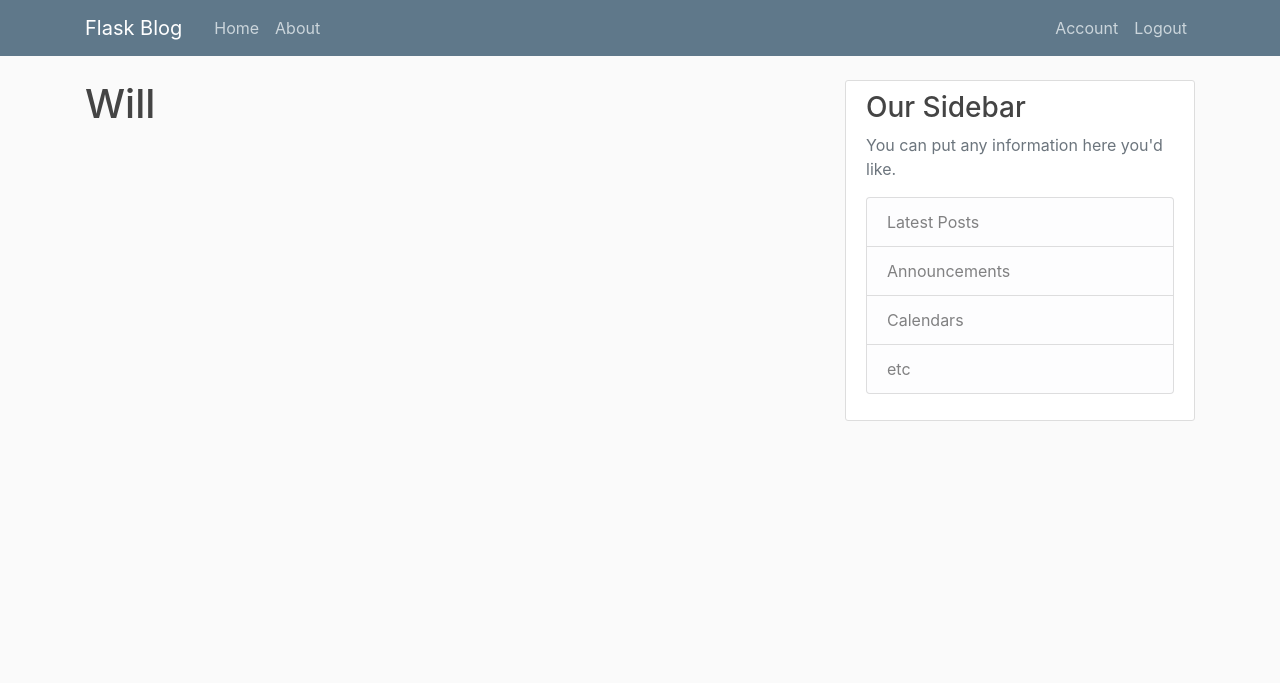
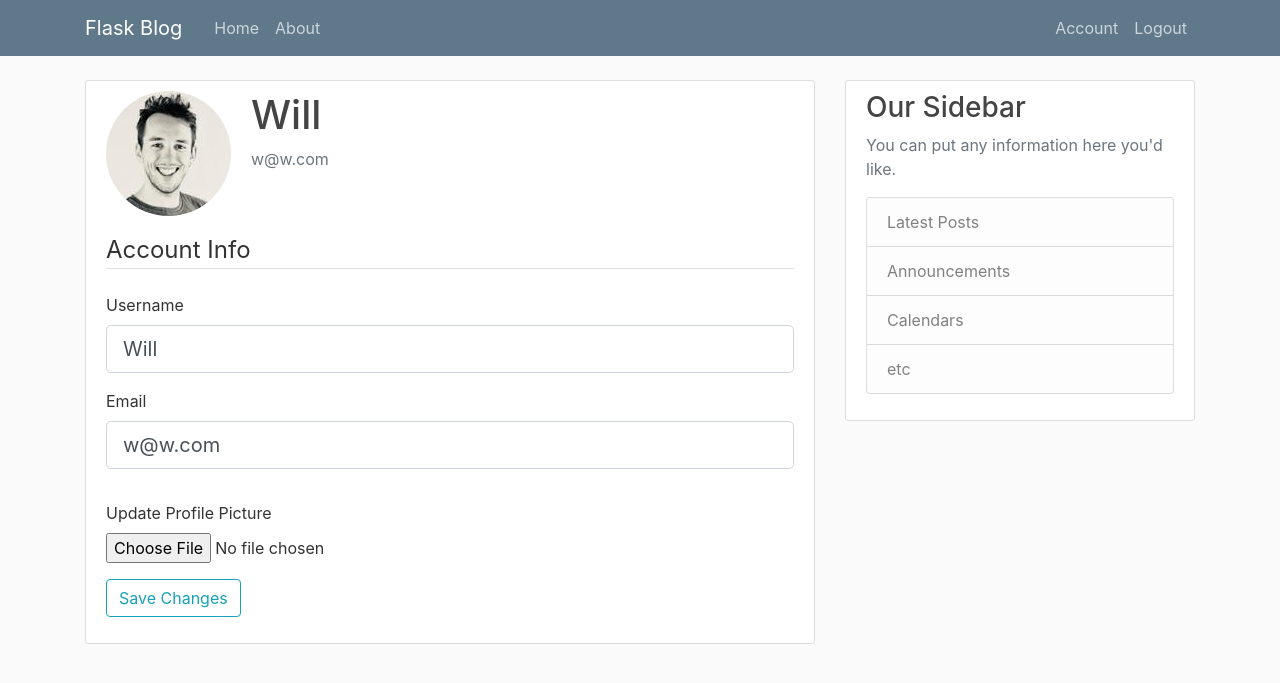
Before and after one commit to wwharton/Flask-Blog, a Flask app: page /account in a window 1280 px wide. Shown: the top 683 px of the page. Run offline with Flask 2, Linux system fonts and the light colour scheme; a user stored in the database is signed in; some libraries are stand-ins or nearby versions.

Commit message:
adds account update / profile picture upload

```diff
--- a/flaskblog/forms.py
+++ b/flaskblog/forms.py
@@ -1,4 +1,6 @@
 from flask_wtf import FlaskForm
+from flask_wtf.file import FileField, FileAllowed
+from flask_login import current_user
 from wtforms import StringField, PasswordField, SubmitField, BooleanField
 from wtforms.validators import DataRequired, Length, Email, EqualTo, ValidationError
 from flaskblog.models import User
@@ -30,3 +32,25 @@ class LoginForm(FlaskForm):
     password = PasswordField('Password', validators=[DataRequired()])
     remember = BooleanField('Remember Me')
     submit = SubmitField('Login')
+
+
+class UpdateAccountForm(FlaskForm):
+    username = StringField('Username',
+                           validators=[DataRequired(), Length(min=2, max=20)])
+    email = StringField('Email',
+                           validators=[DataRequired(), Email()])
+    picture = FileField('Update Profile Picture', validators=[FileAllowed(['jpg', 'png'])])
+    submit = SubmitField('Save Changes')
+
+
+    def validate_username(self, username):
+        if username.data != current_user.username:
+            user = User.query.filter_by(username=username.data).first()
+            if user:
+                raise ValidationError('That username already exists.')
+
+    def validate_email(self, email):
+        if email.data != current_user.email:
+            user = User.query.filter_by(email=email.data).first()
+            if user:
+                raise ValidationError('That email is already in use.')
--- a/flaskblog/routes.py
+++ b/flaskblog/routes.py
@@ -1,8 +1,11 @@
 from flask import render_template, url_for, flash, redirect, request
 from flaskblog import app, db, bcrypt
-from flaskblog.forms import RegistrationForm, LoginForm
+from flaskblog.forms import RegistrationForm, LoginForm, UpdateAccountForm
 from flaskblog.models import User, Post
 from flask_login import login_user, current_user, logout_user, login_required
+import secrets
+import os
+from PIL import Image
 
 
 
@@ -70,7 +73,38 @@ def logout():
     logout_user()
     return redirect(url_for('home'))
 
-@app.route('/account')
+
+def save_picture(form_picture):
+    random_hex = secrets.token_hex(8)
+    _, f_ext = os.path.splitext(form_picture.filename)
+    picture_fn = random_hex + f_ext
+    picture_path = os.path.join(app.root_path, 'static/profile_pics', picture_fn)
+
+    # resize picture with PIL
+    output_size = (125, 125)
+    resized_image = Image.open(form_picture)
+    resized_image.thumbnail(output_size)
+    resized_image.save(picture_path)
+
+    return picture_fn
+
+
+
+@app.route('/account', methods=['GET', 'POST'])
 @login_required
 def account():
-    return render_template('account.html', title='Account')
+    form = UpdateAccountForm()
+    if form.validate_on_submit():
+        if form.picture.data:
+            picture_file = save_picture(form.picture.data)
+            current_user.image_file = picture_file
+        current_user.username = form.username.data
+        current_user.email = form.email.data
+        db.session.commit()
+        flash('Account Info Updated!', 'success')
+        return redirect(url_for('account'))  # redirecting here avoids post -> get redirect pattern
+    elif request.method == 'GET':
+        form.username.data = current_user.username
+        form.email.data = current_user.email
+    image_file = url_for('static', filename='profile_pics/' + current_user.image_file)
+    return render_template('account.html', title='Account', image_file=image_file, form=form)
--- a/flaskblog/templates/account.html
+++ b/flaskblog/templates/account.html
@@ -1,4 +1,59 @@
 {% extends "layout.html" %}
 {% block content %}
-    <h1>{{ current_user.username }}</h1>
+    <div class="content-section">
+      <div class="media">
+        <img class="rounded-circle account-img" src="{{ image_file }}">
+        <div class="media-body">
+          <h2 class="account-heading">{{ current_user.username }}</h2>
+          <p class="text-secondary">{{ current_user.email }}</p>
+        </div>
+      </div>
+
+        <form method="POST" action="" enctype="multipart/form-data">
+            {{ form.hidden_tag() }}
+            <fieldset class="form-group">
+                <legend class="border-bottom mb-4">Account Info</legend>
+                <div class="form-group">
+                    {{ form.username.label(class="form-control-label") }}
+                    {% if form.username.errors %}
+                        {{ form.username(class="form-control form-control-lg is-invalid") }}
+                        <div class="invalid-feedback">
+                            {% for error in form.username.errors %}
+                                <span>{{ error }}</span>
+                            {% endfor %}
+                        </div>
+                    {% else %}
+                        {{ form.username(class="form-control form-control-lg") }}
+                    {% endif %}
+                </div>
+                <div class="form-group">
+                    {{ form.email.label(class="form-control-label") }}
+                    {% if form.email.errors %}
+                        {{ form.email(class="form-control form-control-lg is-invalid") }}
+                        <div class="invalid-feedback">
+                            {% for error in form.email.errors %}
+                                <span>{{ error }}</span>
+                            {% endfor %}
+                        </div>
+                    {% else %}
+                        {{ form.email(class="form-control form-control-lg") }}
+                    {% endif %}
+                </div>
+            </fieldset>
+            <div class="form-group">
+                {{ form.picture.label() }}
+                {{ form.picture(class="form-control-file") }}
+                {% if form.picture.errors %}
+                    {% for error in form.picture.errors %}
+                        <span class="text-danger">{{ error }}</span>
+                        </br>
+                    {% endfor %}
+                {% endif %}
+
+            </div>
+            <div class="form-group">
+                {{ form.submit(class="btn btn-outline-info") }}
+            </div>
+        </form>
+    </div>
 {% endblock content %}
```
Also changed, not shown: flaskblog/site.db, flaskblog/static/profile_pics/6e59cb48ba8e9f34.png (added), flaskblog/static/profile_pics/default.jpg (added), flaskblog/static/profile_pics/e7c83b3ee582cc51.jpg (added).
